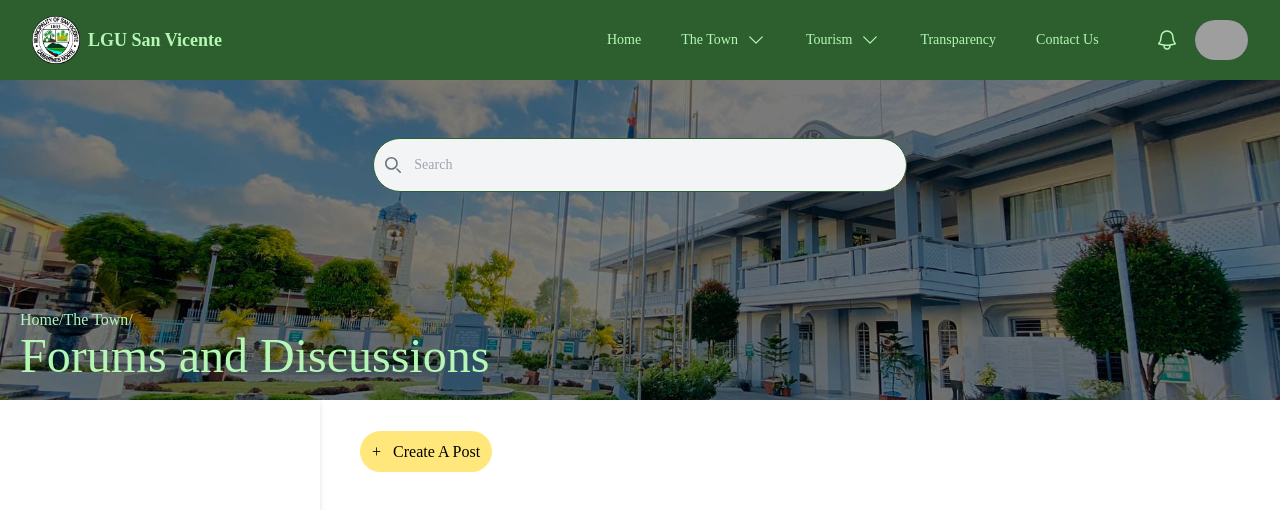
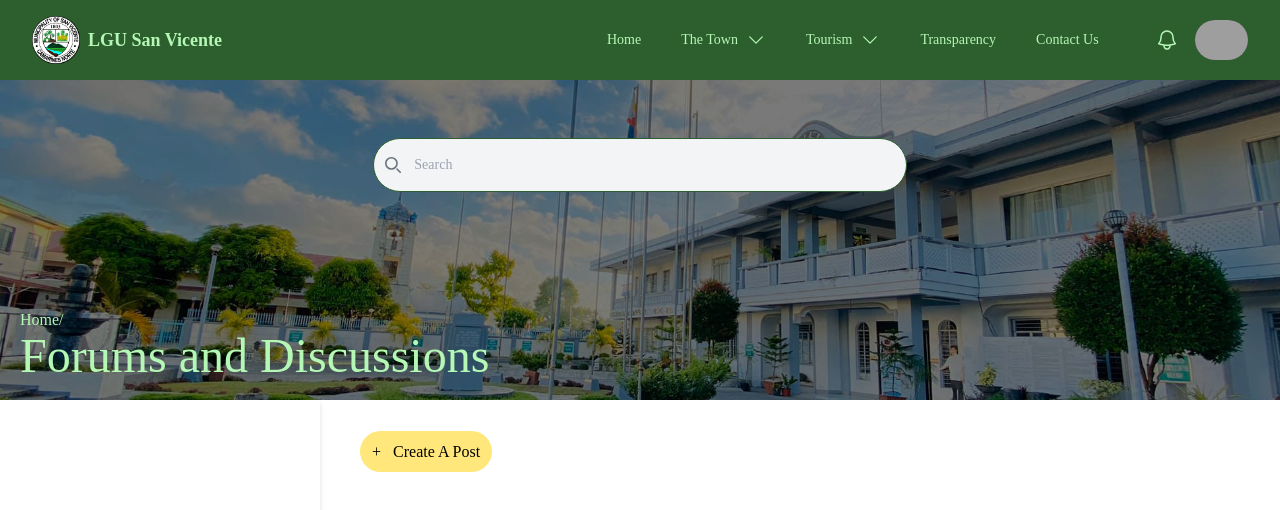
Before and after one commit to aechano/Vicenture-SAD, a React (Create React App) app: page /forums in a window 1280 px wide. Shown: the top 510 px of the page. Built offline with nearby package versions, Linux system fonts and the light colour scheme; grey boxes are pictures that could not be loaded.

Commit message:
included comments in Banner.js

```diff
--- a/src/components/Banner.js
+++ b/src/components/Banner.js
@@ -3,6 +3,19 @@ import { PATH_NAME } from '../Variables/GLOBAL_VARIABLE';
 import WebpagePath from './WebpagePath';
 
 export default function Banner(props) {
+
+    /*
+    <Banner> component has the following attributes:
+    bannerType (Required) - type of banner used. Either "common" or "special".
+    searchBar (Required) - if searchbar is needed. Either `true` or `false`.
+    breadCrumbs (Conditional Optional) - when using common-type banner, include
+                    breadcrumbs if necessary. This is a list of objects that have the
+                    attributes `title` (Required) and `to` (Optional)
+    src (Optional) - path to local storage of the image. Note: Use `require()` function.
+    alt (Conditional Required) - alternate text for the image. Must use when using a
+                    non-default image to make alt text accurate.
+    */
+
     const [search, setSearch] = useState('');
 
     const handleKeyDown = (e) => {
@@ -12,31 +25,50 @@ export default function Banner(props) {
             //HANDLE SEARCH QUERY HERE.
         }
     };
+    var isCommonBanner = props.bannerType === "common";
 
     return (
         <div className="relative flex items-center justify-center">
-            <div className={"w-full relative overflow-hidden " + (props.bottomLeft ? "h-80" : "h-full")}>
+            {/*Banner image resizes depending on the bannerType*/}
+            <div className={"w-full relative overflow-hidden " + (isCommonBanner ? "h-80" : "h-full")}>
+                {/*Displays the image from local storage. Will show Municipal Office as default image.*/}
                 <img
                     src={props.src !== undefined ? props.src : require("./../res/img/LGU-PERS.jpg")}
-                    alt={props.alt !== undefined ? props.alt : "Banner Image"}
-                    className={"w-full object-cover " + (props.bottomLeft ? "h-80" : "h-screen lg:h-auto")}
+                    alt={props.alt !== undefined ? props.alt : "Municipal Office"}
+                    className={"w-full object-cover " + (isCommonBanner ? "h-80" : "h-screen lg:h-auto")}
                 />
+                {/*Banner overlay*/}
                 <div className='bg-opacity-50 bg-black inset-0 absolute flex flex-col justify-center items-center my-auto'>
-                    {props.bottomLeft !== undefined && props.bottomLeft ?
+                    {/*Big title text for special-type banners*/}
+                    {isCommonBanner ?
                         null
                         :
                         <div className="text-white justify-center items-center text-center">
                             {props.children}
                         </div>
                     }
+                    {/*If banner has a searchbar for general searching*/}
                     {props.searchBar ?
-                        <form className={"w-7/12 lg:w-5/12 " + (props.bottomLeft ? "my-auto" : "mt-5")}>
+                        <form className={"w-7/12 lg:w-5/12 " + (isCommonBanner ? "my-auto" : "mt-5")}>
                             <div class="relative">
+                                {/*SVG image of a magnifying glass*/}
                                 <div class="absolute inset-y-0 left-0 flex items-center pl-3 pointer-events-none">
-                                    <svg class="w-4 h-4 text-gray-500 dark:text-gray-400" aria-hidden="true" xmlns="http://www.w3.org/2000/svg" fill="none" viewBox="0 0 20 20">
-                                        <path stroke="currentColor" stroke-linecap="round" stroke-linejoin="round" stroke-width="2" d="m19 19-4-4m0-7A7 7 0 1 1 1 8a7 7 0 0 1 14 0Z" />
+                                    <svg
+                                        class="w-4 h-4 text-gray-500 dark:text-gray-400"
+                                        aria-hidden="true"
+                                        xmlns="http://www.w3.org/2000/svg"
+                                        fill="none"
+                                        viewBox="0 0 20 20"
+                                    >
+                                        <path
+                                            stroke="currentColor"
+                                            stroke-linecap="round"
+                                            stroke-linejoin="round"
+                                            stroke-width="2"
+                                            d="m19 19-4-4m0-7A7 7 0 1 1 1 8a7 7 0 0 1 14 0Z" />
                                     </svg>
                                 </div>
+                                {/*Search input box*/}
                                 <input
                                     type="search"
                                     class="block w-full p-4 pl-10 text-sm text-gray-900 border border-lgu-green rounded-full bg-gray-100 focus:ring-lgu-green focus:border-lgu-green"
@@ -53,9 +85,11 @@ export default function Banner(props) {
                         :
                         null
                     }
-                    {props.bottomLeft !== undefined && props.bottomLeft ?
+                    {/*Bottom-left text for common-type banners*/}
+                    {isCommonBanner ?
                         <>
                             <div className="text-lgu-lime text-left mt-auto w-full text-5xl mb-5 pl-5 ">
+                                {/*If common-type banners has a breadcrumb attribute, include that breadcrumb using <WebpagePath> component*/}
                                 {props.breadcrumbs != undefined ?
                                     <WebpagePath previous={props.breadcrumbs} className="text-base" />
                                     :
--- a/src/pages/Homepage.js
+++ b/src/pages/Homepage.js
@@ -11,6 +11,7 @@ function Homepage() {
                 src={require("./../res/img/LGU-PERS.jpg")}
                 alt="Image of San Vicente LGU Municipal Building"
                 searchBar={true}
+                bannerType="special"
             >
                 <h1 className="lg:text-6xl font-bold p-0 md:text-5xl text-2xl md:p-2 mb-0 mt-0">
                     Welcome to San Vicente,
--- a/src/pages/non_admin_pages/ForumsAndDiscussions.js
+++ b/src/pages/non_admin_pages/ForumsAndDiscussions.js
@@ -35,7 +35,7 @@ export default function ForumsAndDiscussions() {
   ]
   return (
     <>
-      <Banner bottomLeft={true} searchBar={true} breadcrumbs={[{ title: "Home", to: PATH_NAME.Home },{title:"The Town"}]}>
+      <Banner bannerType="common" searchBar={true} breadcrumbs={[{ title: "Home", to: PATH_NAME.Home }]}>
         <h1>Forums and Discussions</h1>
       </Banner>
       <div className='flex'>
```
